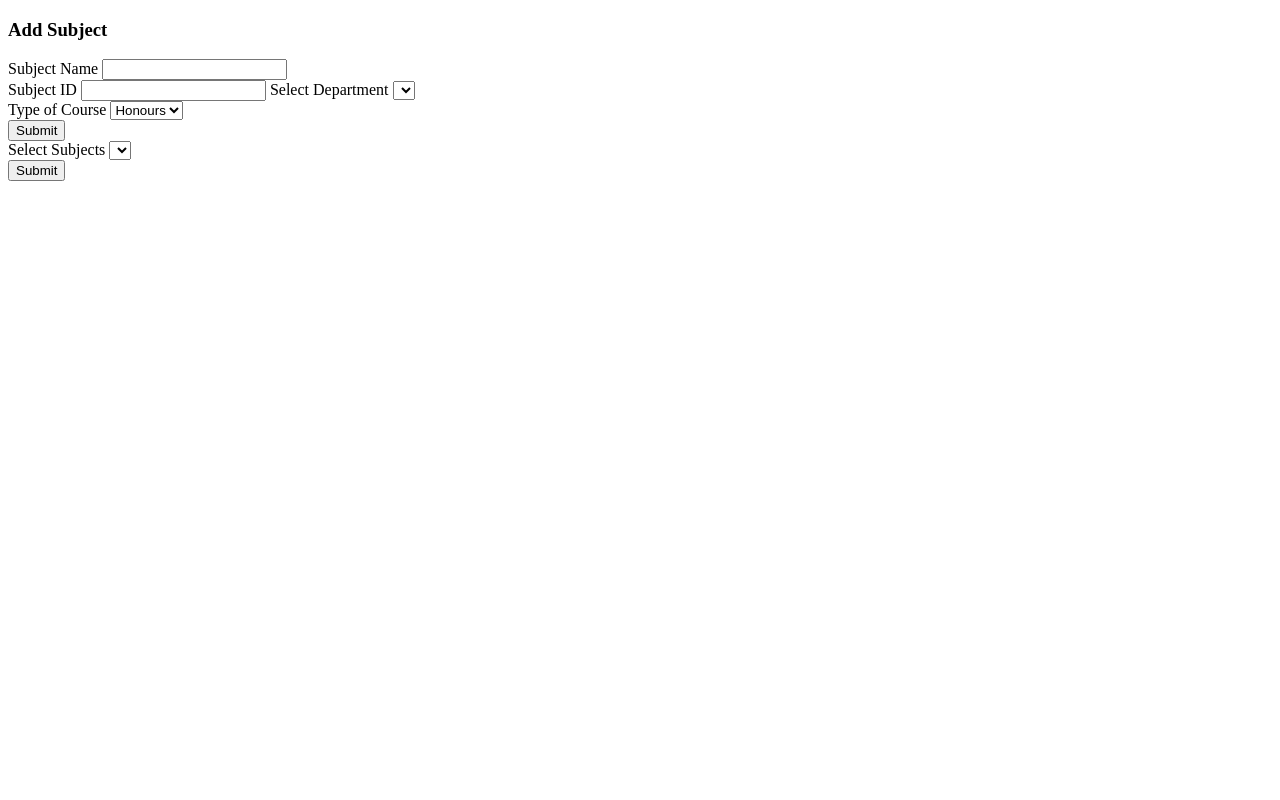
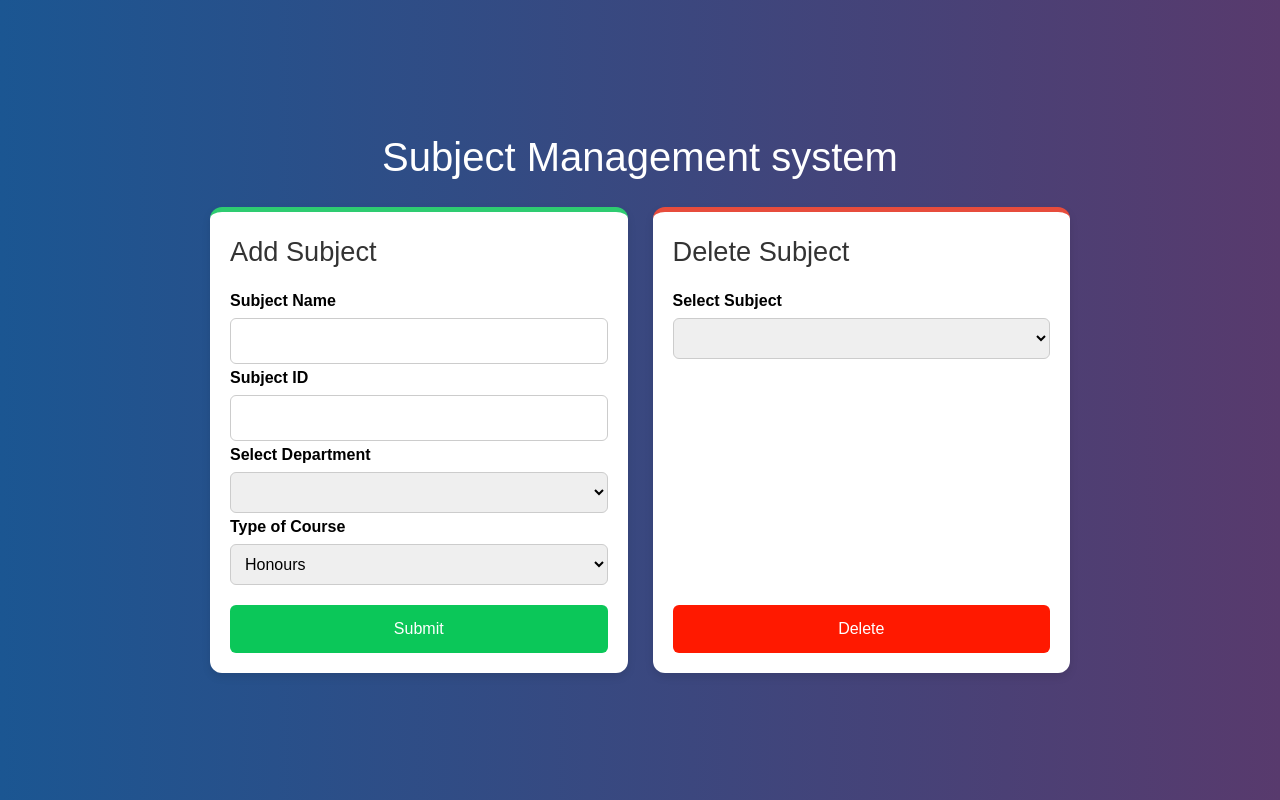
Before and after one commit to Sreenandika/Attendance-Tracker, a plain HTML site: page public/pages/admin/subjectHandler.html in a window 1280 px wide. Drawn offline with nearby package versions, Linux system fonts and the light colour scheme; no server answers.

Commit message:
designed subject handler

```diff
--- a/public/pages/admin/subjectHandler.html
+++ b/public/pages/admin/subjectHandler.html
@@ -1,41 +1,147 @@
 <!DOCTYPE html>
 <html lang="en">
 <head>
-		<meta charset="UTF-8" />
-		<title>subjectHandler</title>
-		<script
-			src="https://code.jquery.com/jquery-3.7.1.js"
-			integrity="sha256-eKhayi8LEQwp4NKxN+CfCh+3qOVUtJn3QNZ0TciWLP4="
-			crossorigin="anonymous"
-		></script>
+    <meta charset="UTF-8">
+    <meta name="viewport" content="width=device-width, initial-scale=1.0">
+    <title>Subject Handler</title>
+    <script src="https://code.jquery.com/jquery-3.7.1.js"></script>
+    <link href="https://cdn.jsdelivr.net/npm/tailwindcss@2.2.19/dist/tailwind.min.css" rel="stylesheet">
+    <style>
+
+        body {
+            font-family: Arial, sans-serif;
+            background: linear-gradient(to right, #1b5692, #583a6d);
+            margin: 0;
+            padding: 0;
+            display: flex;
+            justify-content: center;
+            align-items: center;
+            min-height: 100vh;
+        }
+
+        .container {
+            max-width: 900px;
+            padding: 20px;
+        }
+
+        .grid {
+            display: grid;
+            grid-template-columns: repeat(2, 1fr);
+            gap: 25px;
+        }
+
+        .card {
+            background: white;
+            padding: 20px;
+            border-radius: 12px;
+            box-shadow: 0 4px 8px rgba(0, 0, 0, 0.1);
+            transition: 0.3s;
+            min-height: 320px;
+            display: flex;
+            flex-direction: column;
+            justify-content: space-between;
+        }
+
+        .card:hover {
+            transform: translateY(-5px);
+        }
+		h1 {
+            font-size: 2.5rem;
+            color: #fff;
+            margin-bottom: 20px;
+            text-align: center;
+        }
+
+        h3 {
+            font-size: 1.7rem; /* Made headings bigger */
+            margin-bottom: 15px;
+            color: #333;
+        }
+
+        label {
+            display: block;
+            margin-top: 2px;
+            font-weight: bold;
+        }
+
+        input, select {
+            width: 100%;
+            padding: 10px;
+            margin-top: 5px;
+            border: 1px solid #ccc;
+            border-radius: 6px;
+        }
+
+        #specialCourse {
+            margin-bottom: 20px; /* Added more space below the dropdown */
+        }
+
+        button {
+            width: 100%;
+            padding: 12px;
+            margin-top: auto;
+            border: none;
+            color: white;
+            font-size: 1rem;
+            border-radius: 6px;
+            cursor: pointer;
+        }
+
+        #submitSubject {
+            background: #0bc759;
+        }
+
+        #deleteSubject {
+            background: #ff1900;
+        }
+
+        .add-subject {
+            border-top: 5px solid #2ecc71;
+        }
+
+        .delete-subject {
+            border-top: 5px solid #e74c3c;
+        }
+
+        button:hover {
+            opacity: 0.8;
+        }
+    </style>
 </head>
 <body>
-		<div id="Add Subjects">
+    <div class="container">
+        <h1 >Subject Management system</h1>
+        <div class="grid">
+            <div class="card add-subject">
                 <h3>Add Subject</h3>
                 <label>Subject Name</label>
-			<input id="subjectName" name="subjectName" />
-			<br />
+                <input id="subjectName" name="subjectName" type="text">
+
                 <label>Subject ID</label>
-			<input id="subjectId" name="subjectId" />
+                <input id="subjectId" name="subjectId" type="text">
+
                 <label>Select Department</label>
                 <select id="selectDepartment"></select>
-			<br />
+
                 <label>Type of Course</label>
                 <select id="specialCourse">
                     <option>Honours</option>
                     <option>Minors</option>
                     <option>Normal</option>
                 </select>
-			<br />
+
                 <button id="submitSubject">Submit</button>
             </div>
-		<div id="Delete Subjects">
-			<label>Select Subjects</label>
+
+            <div class="card delete-subject">
+                <h3>Delete Subject</h3>
+                <label>Select Subject</label>
                 <select id="selectSubjects"></select>
-			<br />
-			<button id="deleteSubject">Submit</button>
+
+                <button id="deleteSubject">Delete</button>
             </div>
-	</body>
+        </div>
+    </div>
 	<script>
 		$.get("/getDepartments", function (data, status) {
 			if (data.length == 0) {
```
Lines whose indentation alone changed are shown as unchanged.
